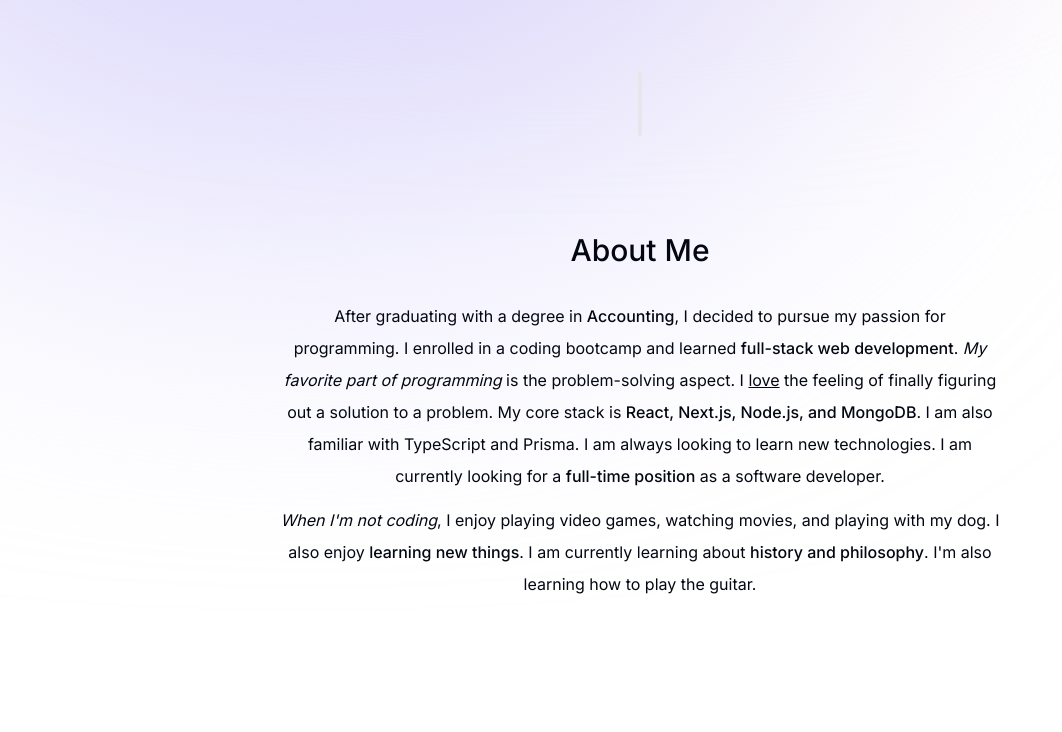
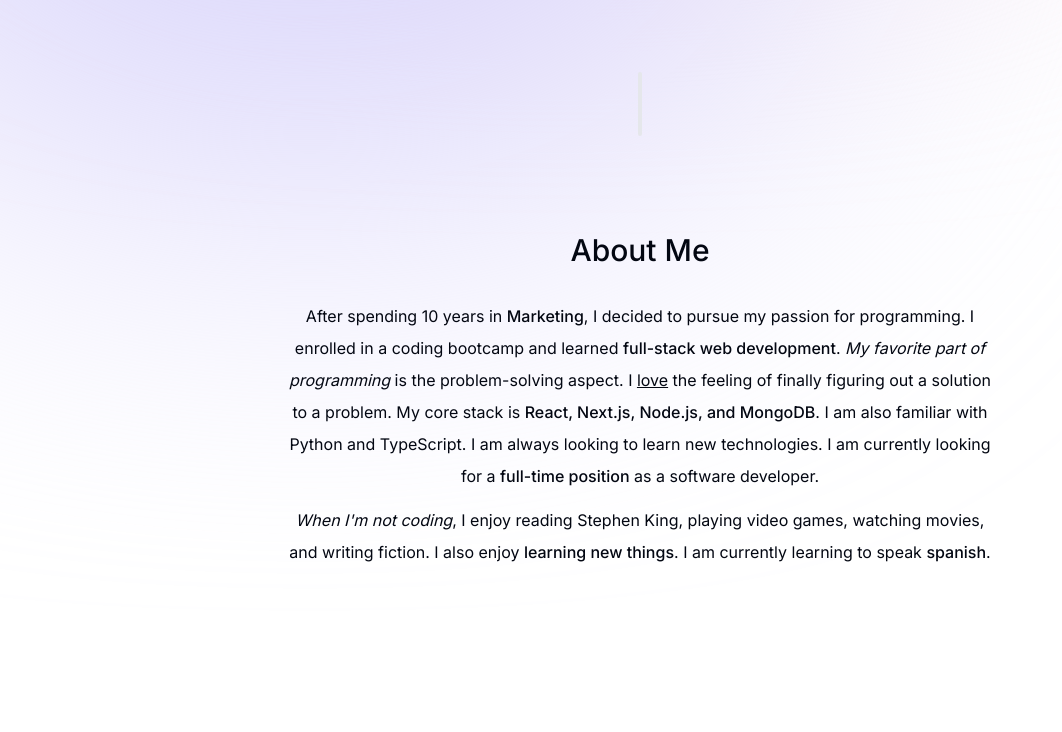
Before and after one commit to OldSociety/2024-portfolio, a Next.js app: page / in a window 1280 px wide. Shown: the part 592-1324 px from the top of the page, without its empty margins (0-1062 px from the left). Built offline with nearby package versions, Linux system fonts and the light colour scheme.

Commit message:
personalizing about

```diff
--- a/components/about.tsx
+++ b/components/about.tsx
@@ -19,8 +19,8 @@
     >
       <SectionHeading>About me</SectionHeading>
       <p className="mb-3">
-        After graduating with a degree in{' '}
-        <span className="font-medium">Accounting</span>, I decided to pursue my
+        After spending 10 years in{' '}
+        <span className="font-medium">Marketing</span>, I decided to pursue my
         passion for programming. I enrolled in a coding bootcamp and learned{' '}
         <span className="font-medium">full-stack web development</span>.{' '}
         <span className="italic">My favorite part of programming</span> is the
@@ -30,18 +30,17 @@
         <span className="font-medium">
           React, Next.js, Node.js, and MongoDB
         </span>
-        . I am also familiar with TypeScript and Prisma. I am always looking to
+        . I am also familiar with Python and TypeScript. I am always looking to
         learn new technologies. I am currently looking for a{' '}
         <span className="font-medium">full-time position</span> as a software
         developer.
       </p>
       <p>
-        <span className="italic">When I'm not coding</span>, I enjoy playing
-        video games, watching movies, and playing with my dog. I also enjoy{' '}
+        <span className="italic">When I'm not coding</span>, I enjoy reading Stephen King, playing
+        video games, watching movies, and writing fiction. I also enjoy{' '}
         <span className="font-medium">learning new things</span>. I am currently
-        learning about{' '}
-        <span className="font-medium">history and philosophy</span>. I'm also
-        learning how to play the guitar.
+        learning to speak{' '}
+        <span className="font-medium">spanish</span>.
       </p>
     </motion.section>
   )
```
